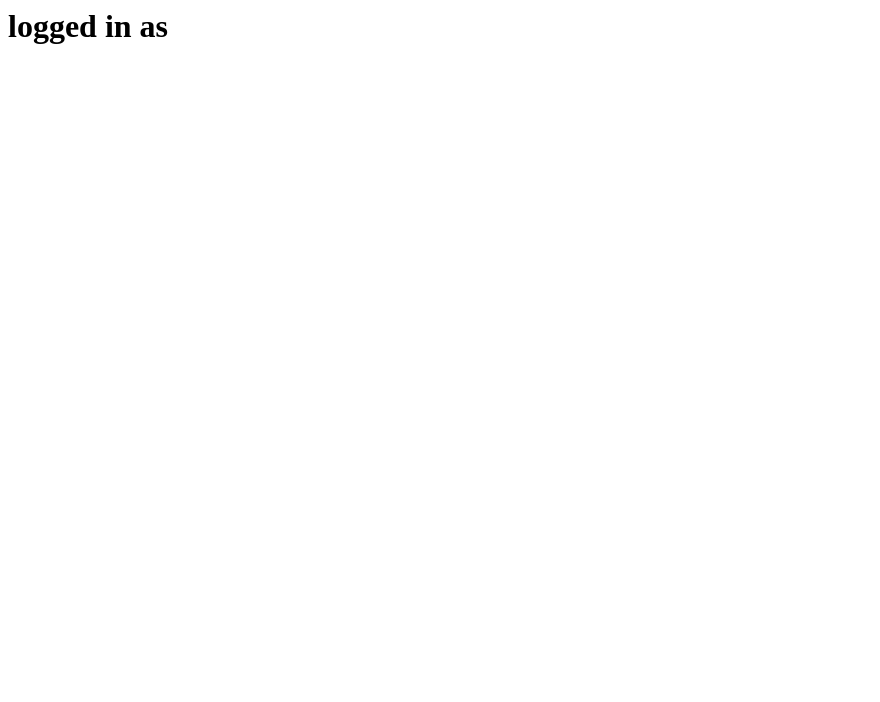
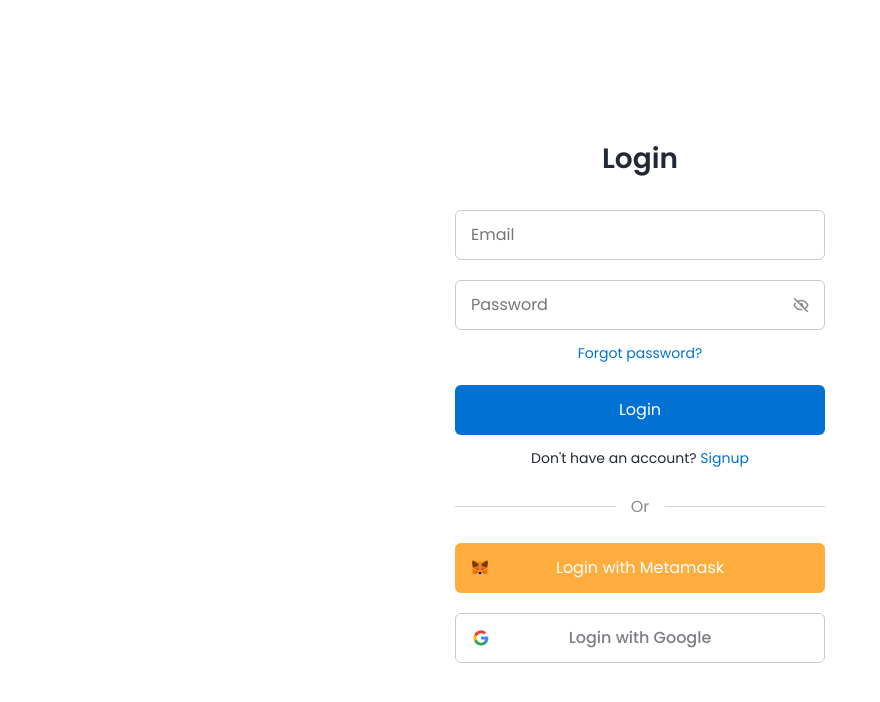
Before and after one commit to ishubtripathi/UniWork, a plain HTML site: page logged.html in a window 1280 px wide. Shown: the whole page, without its empty margins (0-880 px from the left). Drawn offline with nearby package versions, Linux system fonts and the light colour scheme; animation ran at ten frames a second.

Commit message:
New Features

```diff
--- /dev/null
+++ b/assets/css/login.css
@@ -0,0 +1,171 @@
+/* Google Fonts - Poppins */
+@import url('https://fonts.googleapis.com/css2?family=Poppins:wght@300;400;500;600&display=swap');
+
+*{
+    margin: 0;
+    padding: 0;
+    box-sizing: border-box;
+    font-family: 'Poppins', sans-serif;
+}
+.container{
+    height: 100vh;
+    width: 100%;
+    display: flex;
+    align-items: center;
+    justify-content: center;
+    background-color: #ffffff;
+    column-gap: 30px;
+}
+.form{
+    position: absolute;
+    max-width: 430px;
+    width: 100%;
+    padding: 30px;
+    border-radius: 6px;
+    background: #FFF;
+}
+.form.signup{
+    opacity: 0;
+    pointer-events: none;
+}
+.forms.show-signup .form.signup{
+    opacity: 1;
+    pointer-events: auto;
+}
+.forms.show-signup .form.login{
+    opacity: 0;
+    pointer-events: none;
+}
+header{
+    font-size: 28px;
+    font-weight: 600;
+    color: #232836;
+    text-align: center;
+}
+form{
+    margin-top: 30px;
+}
+.form .field{
+    position: relative;
+    height: 50px;
+    width: 100%;
+    margin-top: 20px;
+    border-radius: 6px;
+}
+.field input,
+.field button{
+    height: 100%;
+    width: 100%;
+    border: none;
+    font-size: 16px;
+    font-weight: 400;
+    border-radius: 6px;
+}
+.field input{
+    outline: none;
+    padding: 0 15px;
+    border: 1px solid#CACACA;
+}
+.field input:focus{
+    border-bottom-width: 2px;
+}
+.eye-icon{
+    position: absolute;
+    top: 50%;
+    right: 10px;
+    transform: translateY(-50%);
+    font-size: 18px;
+    color: #8b8b8b;
+    cursor: pointer;
+    padding: 5px;
+}
+.field button{
+    color: #fff;
+    background-color: #0171d3;
+    transition: all 0.3s ease;
+    cursor: pointer;
+}
+.field button:hover{
+    background-color: #016dcb;
+}
+.form-link{
+    text-align: center;
+    margin-top: 10px;
+}
+.form-link span,
+.form-link a{
+    font-size: 14px;
+    font-weight: 400;
+    color: #232836;
+}
+.form a{
+    color: #0171d3;
+    text-decoration: none;
+}
+.form-content a:hover{
+    text-decoration: underline;
+}
+.line{
+    position: relative;
+    height: 1px;
+    width: 100%;
+    margin: 36px 0;
+    background-color: #d4d4d4;
+}
+.line::before{
+    content: 'Or';
+    position: absolute;
+    top: 50%;
+    left: 50%;
+    transform: translate(-50%, -50%);
+    background-color: #FFF;
+    color: #8b8b8b;
+    padding: 0 15px;
+}
+.media-options a{
+    display: flex;
+    align-items: center;
+    justify-content: center;
+}
+a.facebook{
+    color: #fff;
+    background-color: #ffae3e;
+}
+a.facebook .facebook-icon{
+    height: 28px;
+    width: 28px;
+    color: #0d2a44;
+    font-size: 20px;
+    border-radius: 50%;
+    display: flex;
+    align-items: center;
+    justify-content: center;
+    background-color: #fff;
+}
+.facebook-icon,
+img.google-img{
+    position: absolute;
+    top: 50%;
+    left: 15px;
+    transform: translateY(-50%);
+}
+img.google-img{
+    height: 20px;
+    width: 20px;
+    object-fit: cover;
+}
+a.google{
+    border: 1px solid #CACACA;
+}
+a.google span{
+    font-weight: 500;
+    opacity: 0.6;
+    color: #232836;
+}
+
+@media screen and (max-width: 400px) {
+    .form{
+        padding: 20px 10px;
+    }
+
+}
--- /dev/null
+++ b/assets/js/login12.js
@@ -0,0 +1,27 @@
+const forms = document.querySelector(".forms"),
+pwShowHide = document.querySelectorAll(".eye-icon"),
+links = document.querySelectorAll(".link");
+
+pwShowHide.forEach(eyeIcon => {
+eyeIcon.addEventListener("click", () => {
+  let pwFields = eyeIcon.parentElement.parentElement.querySelectorAll(".password");
+
+  pwFields.forEach(password => {
+      if(password.type === "password"){
+          password.type = "text";
+          eyeIcon.classList.replace("bx-hide", "bx-show");
+          return;
+      }
+      password.type = "password";
+      eyeIcon.classList.replace("bx-show", "bx-hide");
+  })
+
+})
+})
+
+links.forEach(link => {
+link.addEventListener("click", e => {
+ e.preventDefault(); //preventing form submit
+ forms.classList.toggle("show-signup");
+})
+})
--- a/assets/js/main.js
+++ b/assets/js/main.js
@@ -33,3 +33,5 @@ function scrollHeader(){
     if(this.scrollY >= 80) header.classList.add('scroll-header'); else header.classList.remove('scroll-header')
 }
 window.addEventListener('scroll', scrollHeader)
+
+// login logic
--- a/logged.html
+++ b/logged.html
@@ -1,3 +1,112 @@
-<h1>logged in as</h1>
-<h2 id = "username"></h2>
-<img id ="profile">
+<!DOCTYPE html>
+<!-- Coding By CodingNepal - codingnepalweb.com -->
+    <html lang="en">
+    <head>
+        <meta charset="UTF-8">
+        <meta http-equiv="X-UA-Compatible" content="IE=edge">
+        <meta name="viewport" content="width=device-width, initial-scale=1.0">
+        <title> Responsive Login and Signup Form </title>
+
+        <!-- CSS -->
+        <link rel="stylesheet" href="/UniWork/assets/css/login.css">
+
+        <!-- Boxicons CSS -->
+        <link href='https://unpkg.com/boxicons@2.1.2/css/boxicons.min.css' rel='stylesheet'>
+
+    </head>
+    <body>
+        <section class="container forms">
+            <div class="form login">
+                <div class="form-content">
+                    <header>Login</header>
+                    <form action="#">
+                        <div class="field input-field">
+                            <input type="email" placeholder="Email" class="input">
+                        </div>
+
+                        <div class="field input-field">
+                            <input type="password" placeholder="Password" class="password">
+                            <i class='bx bx-hide eye-icon'></i>
+                        </div>
+
+                        <div class="form-link">
+                            <a href="#" class="forgot-pass">Forgot password?</a>
+                        </div>
+
+                        <div class="field button-field">
+                            <button>Login</button>
+                        </div>
+                    </form>
+
+                    <div class="form-link">
+                        <span>Don't have an account? <a href="#" class="link signup-link">Signup</a></span>
+                    </div>
+                </div>
+
+                <div class="line"></div>
+
+                <div class="media-options">
+                    <a href="#" class="field facebook">
+                        <img src="/UniWork/img/MetaMask_Fox.svg.png" alt="" class="google-img">
+                        <span>Login with Metamask</span>
+                    </a>
+                </div>
+
+                <div class="media-options">
+                    <a href="#" class="field google">
+                        <img src="/UniWork/img/google.png" alt="" class="google-img">
+                        <span>Login with Google</span>
+                    </a>
+                </div>
+
+            </div>
+
+            <!-- Signup Form -->
+
+            <div class="form signup">
+                <div class="form-content">
+                    <header>Signup</header>
+                    <form action="#">
+                        <div class="field input-field">
+                            <input type="email" placeholder="Email" class="input">
+                        </div>
+
+                        <div class="field input-field">
+                            <input type="password" placeholder="Create password" class="password">
+                        </div>
+
+                        <div class="field input-field">
+                            <input type="password" placeholder="Confirm password" class="password">
+                            <i class='bx bx-hide eye-icon'></i>
+                        </div>
+
+                        <div class="field button-field">
+                            <button>Signup</button>
+                        </div>
+                    </form>
+
+                    <div class="form-link">
+                        <span>Already have an account? <a href="#" class="link login-link">Login</a></span>
+                    </div>
+                </div>
+
+                <div class="line"></div>
+
+                <div class="media-options">
+                    <a href="#" class="field facebook">
+                        <i class='bx bxl-facebook facebook-icon'></i>
+                        <span>Login with Facebook</span>
+                    </a>
+                </div>
+
+                <div class="media-options">
+                    <a href="#" class="field google">
+                        <img src="/UniWork/img/google.png" alt="google_image" class="google-img">
+                        <span>Login with Google</span>
+                    </a>
+                </div>
+            </div>
+        </section>
+        <script src="/UniWork/assets/js/login12.js"></script>
+    </body>
+</html>
```
Also changed, not shown: assets/css/styles.css (+44 -1 lines), index.html (+3 -3 lines), img/MetaMask_Fox.svg.png (added), img/google.png (added).
